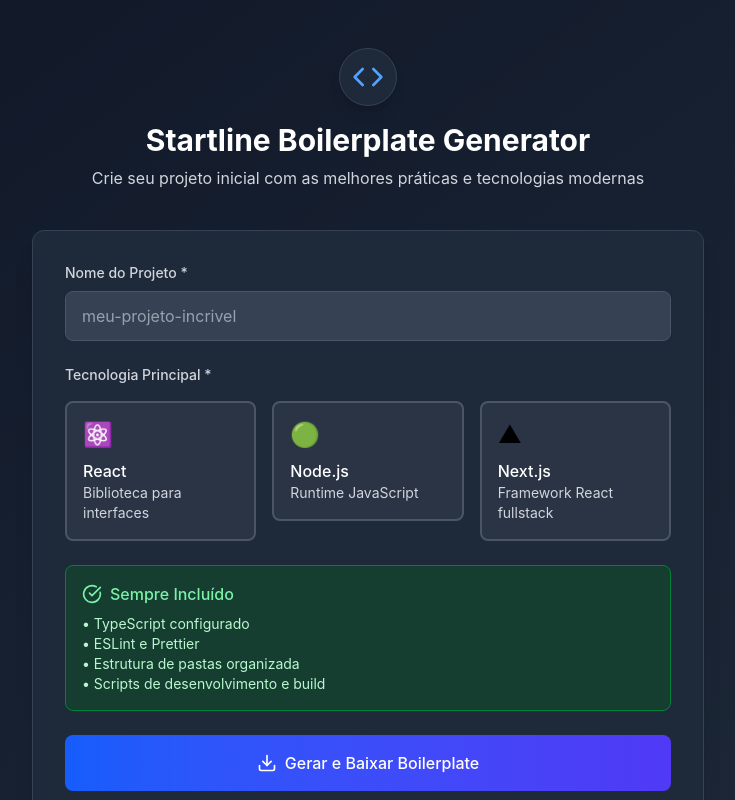
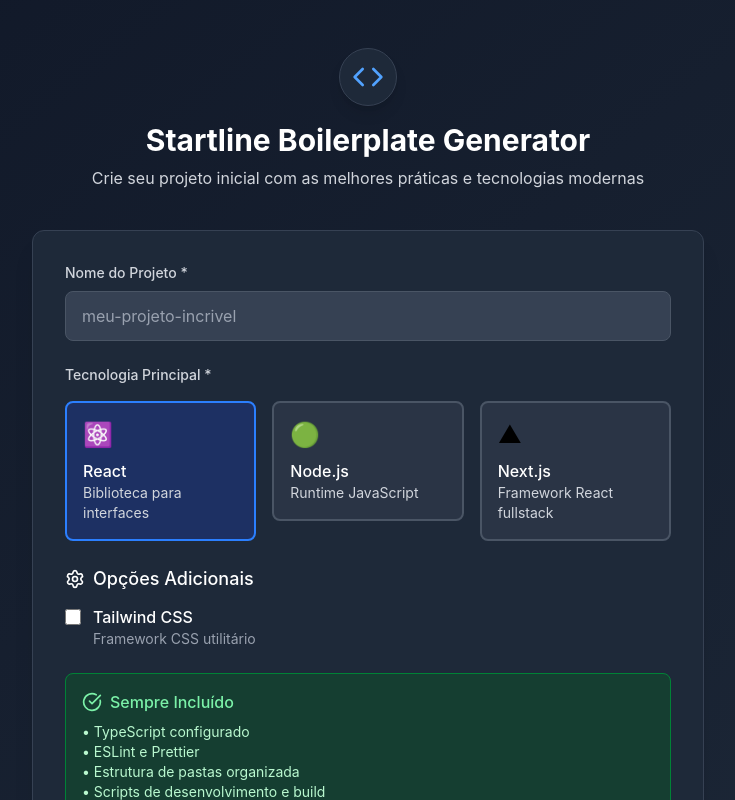
Before and after one commit to AurinoJunior/startline, a React (Vite) app: page / in a window 1280 px wide. Shown: the top 800 px of the page, without its empty margins (272-1007 px from the left). Built offline with nearby package versions, Linux system fonts and the light colour scheme.

Commit message:
feat: Refactor App component and add new components

```diff
--- a/src/App.tsx
+++ b/src/App.tsx
@@ -1,5 +1,8 @@
-import { CheckCircle, Code, Download, Settings } from "lucide-react"
+import { CheckCircle, Code, Settings } from "lucide-react"
 import { type ReactNode, useState } from "react"
+import { DefaultItems } from "./components/DefaultItems"
+import { Footer } from "./components/Footer"
+import { GenerateButton } from "./components/GenerateButton"
 
 // Types
 interface FormErrors {
@@ -13,7 +16,7 @@ interface ProjectOptions {
   shadcn: boolean
 }
 
-type Technology = "react" | "node" | "nextjs" | ""
+type Technology = "react" | "node" | "nextjs"
 
 interface TechnologyOption {
   value: Technology
@@ -34,7 +37,7 @@ interface OptionConfig {
 
 export const App = () => {
   const [projectName, setProjectName] = useState<string>("")
-  const [technology, setTechnology] = useState<Technology>("")
+  const [technology, setTechnology] = useState<Technology>("react")
   const [options, setOptions] = useState<ProjectOptions>({
     tailwind: false,
     fastify: false,
@@ -191,13 +194,6 @@ export const App = () => {
     },
   ]
 
-  const defaultIncludes: string[] = [
-    "TypeScript configurado",
-    "ESLint e Prettier",
-    "Estrutura de pastas organizada",
-    "Scripts de desenvolvimento e build",
-  ]
-
   return (
     <div className="min-h-screen bg-gradient-to-br from-gray-900 to-gray-800 py-12 px-4">
       <div className="max-w-2xl mx-auto">
@@ -285,45 +281,15 @@ export const App = () => {
             {/* Conditional Options */}
             {renderOptions()}
 
-            {/* Default Includes */}
-            <div className="bg-green-900/50 border border-green-700 rounded-lg p-4">
-              <h3 className="font-medium text-green-300 flex items-center gap-2 mb-2">
-                <CheckCircle className="w-5 h-5" />
-                Sempre Incluído
-              </h3>
-              <ul className="text-sm text-green-200">
-                {defaultIncludes.map((item: string, i: number) => (
-                  <li key={String(i)}>• {item}</li>
-                ))}
-              </ul>
-            </div>
-
-            {/* Generate Button */}
-            <button
-              type="button"
-              onClick={generateBoilerplate}
-              disabled={isGenerating}
-              className="w-full bg-gradient-to-r from-blue-600 to-indigo-600 text-white py-4 px-6 rounded-lg font-medium hover:from-blue-700 hover:to-indigo-700 focus:ring-2 focus:ring-blue-500 focus:ring-offset-2 transition-all disabled:opacity-50 disabled:cursor-not-allowed flex items-center justify-center gap-2"
-            >
-              {isGenerating ? (
-                <>
-                  <div className="w-5 h-5 border-2 border-white border-t-transparent rounded-full animate-spin"></div>
-                  Gerando...
-                </>
-              ) : (
-                <>
-                  <Download className="w-5 h-5" />
-                  Gerar e Baixar Boilerplate
-                </>
-              )}
-            </button>
+            <DefaultItems />
+            <GenerateButton
+              isLoading={isGenerating}
+              handleOnClick={generateBoilerplate}
+            />
           </div>
         </div>
 
-        {/* Footer */}
-        <div className="text-center mt-8 text-gray-400 text-sm">
-          <p>Desenvolvido com ❤️ para acelerar seu desenvolvimento</p>
-        </div>
+        <Footer />
       </div>
     </div>
   )
--- /dev/null
+++ b/src/components/DefaultItems/index.tsx
@@ -0,0 +1,24 @@
+import { CheckCircle } from "lucide-react"
+
+export const DefaultItems = () => {
+  const items: string[] = [
+    "TypeScript configurado",
+    "ESLint e Prettier",
+    "Estrutura de pastas organizada",
+    "Scripts de desenvolvimento e build",
+  ]
+
+  return (
+    <div className="bg-green-900/50 border border-green-700 rounded-lg p-4">
+      <h3 className="font-medium text-green-300 flex items-center gap-2 mb-2">
+        <CheckCircle className="w-5 h-5" />
+        Sempre Incluído
+      </h3>
+      <ul className="text-sm text-green-200">
+        {items.map((item: string, i: number) => (
+          <li key={String(i)}>• {item}</li>
+        ))}
+      </ul>
+    </div>
+  )
+}
--- /dev/null
+++ b/src/components/Footer/index.tsx
@@ -0,0 +1,7 @@
+export const Footer = () => {
+  return (
+    <div className="text-center mt-8 text-gray-400 text-sm">
+      <p>Desenvolvido com ❤️ para acelerar seu desenvolvimento</p>
+    </div>
+  )
+}
--- /dev/null
+++ b/src/components/GenerateButton/index.tsx
@@ -0,0 +1,32 @@
+import { Download } from "lucide-react"
+
+interface GenerateButtonProps {
+  isLoading: boolean
+  handleOnClick: () => void
+}
+
+export const GenerateButton = ({
+  handleOnClick,
+  isLoading,
+}: GenerateButtonProps) => {
+  return (
+    <button
+      type="button"
+      onClick={handleOnClick}
+      disabled={isLoading}
+      className="w-full bg-gradient-to-r from-blue-600 to-indigo-600 text-white py-4 px-6 rounded-lg font-medium hover:from-blue-700 hover:to-indigo-700 focus:ring-2 focus:ring-blue-500 focus:ring-offset-2 transition-all disabled:opacity-50 disabled:cursor-not-allowed flex items-center justify-center gap-2"
+    >
+      {isLoading ? (
+        <>
+          <div className="w-5 h-5 border-2 border-white border-t-transparent rounded-full animate-spin"></div>
+          Gerando...
+        </>
+      ) : (
+        <>
+          <Download className="w-5 h-5" />
+          Gerar e Baixar Boilerplate
+        </>
+      )}
+    </button>
+  )
+}
```
